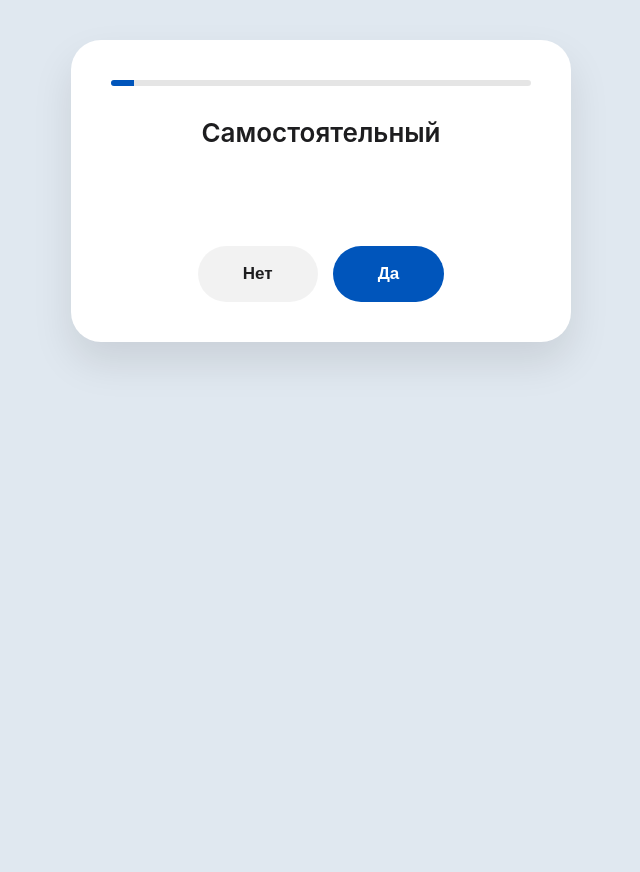
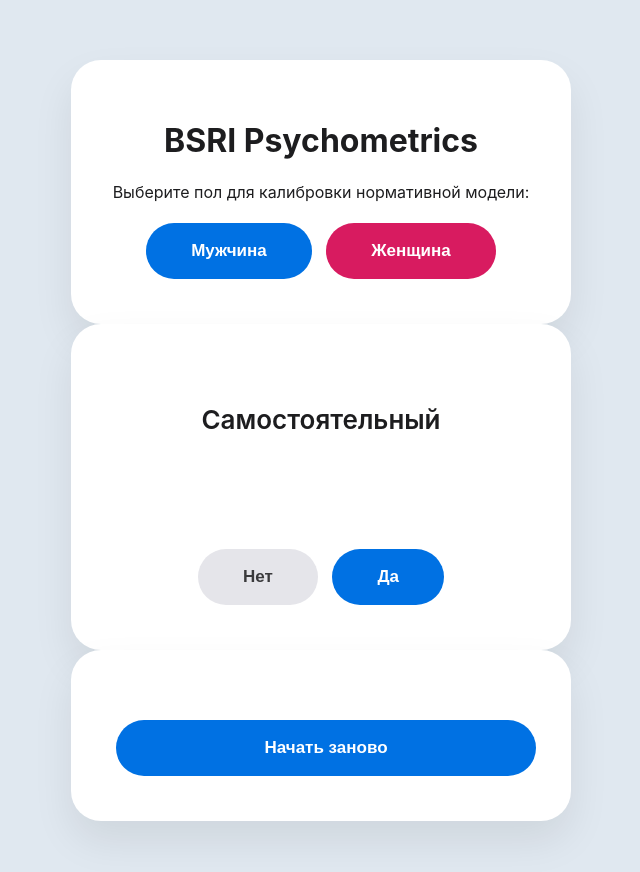
Before and after one commit to KelevHamud/Gender-identity-diagnostics, a plain HTML site: page index.html in a window 1280 px wide. Both pictures are taken after a click on the button "Мужчина". Shown: the whole page, without its empty margins (319-959 px from the left). Before the commit the page ends 800 px from the top, so only its background shows below. Drawn offline with Linux system fonts and the light colour scheme.

Commit message:
Update index.html

```diff
--- a/index.html
+++ b/index.html
@@ -2,157 +2,117 @@
 <html lang="ru">
 <head>
     <meta charset="UTF-8">
-    <title>Identity Insight: BSRI</title>
+    <title>BSRI: Глубокая психодиагностика</title>
     <style>
-        :root {
-            --bg: #F5F5F7;
-            --text: #1D1D1F;
-            --accent: #0071E3;
-            --card: #FFFFFF;
-        }
-
-        body {
-            font-family: -apple-system, BlinkMacSystemFont, "Segoe UI", sans-serif;
-            background-color: var(--bg);
-            color: var(--text);
-            margin: 0; padding: 40px 20px;
-            display: flex; justify-content: center;
-            transition: background-color 0.6s ease;
-        }
-
+        :root { --bg: #F5F5F7; --text: #1D1D1F; --accent: #0071E3; --card: #FFFFFF; }
+        body { font-family: -apple-system, BlinkMacSystemFont, "Segoe UI", Roboto, sans-serif; background-color: var(--bg); color: var(--text); padding: 60px 20px; display: flex; justify-content: center; margin: 0; transition: background-color 0.6s ease; }
         .container { max-width: 500px; width: 100%; }
-
-        .card {
-            background: var(--card);
-            padding: 40px;
-            border-radius: 30px;
-            box-shadow: 0 20px 40px rgba(0,0,0,0.1);
-            text-align: center;
-            transition: all 0.6s ease;
-        }
-
-        .progress-bar { width: 100%; height: 6px; background: rgba(0,0,0,0.1); border-radius: 3px; margin-bottom: 20px; overflow: hidden; }
-        #fill { height: 100%; width: 0%; background: var(--accent); transition: width 0.3s ease; }
-
-        .question-text { font-size: 26px; font-weight: 600; margin: 30px 0; min-height: 100px; line-height: 1.3; }
-
-        .btn-group { display: flex; gap: 15px; justify-content: center; }
-
-        button {
-            padding: 18px 45px; border-radius: 980px; border: none;
-            font-weight: 600; cursor: pointer; transition: 0.3s; font-size: 17px;
-        }
-
+        .card { background: var(--card); padding: 40px; border-radius: 30px; box-shadow: 0 20px 40px rgba(0,0,0,0.08); text-align: center; }
+        .question-text { font-size: 26px; font-weight: 600; margin: 40px 0; min-height: 100px; }
+        button { padding: 18px 45px; border-radius: 980px; border: none; font-weight: 600; cursor: pointer; margin: 5px; font-size: 17px; }
         .yes { background: var(--accent); color: white; }
-        .no { background: rgba(0,0,0,0.05); color: var(--text); }
-
-        button:hover { transform: translateY(-3px); filter: brightness(1.1); }
-
-        .analysis-box { text-align: left; background: rgba(0,0,0,0.03); padding: 25px; border-radius: 20px; margin-top: 20px; line-height: 1.6; border-left: 5px solid var(--accent); }
-        .hidden { display: none; }
+        .no { background: #E5E5EA; color: #3A3A3C; }
+        .analysis-box { text-align: left; background: rgba(0,0,0,0.03); padding: 25px; border-radius: 20px; margin-top: 20px; line-height: 1.7; }
     </style>
 </head>
 <body>
 
 <div class="container">
     <div class="card" id="start">
-        <h1>Identity Insight</h1>
-        <p>Выберите пол для активации профиля:</p>
-        <div class="btn-group" style="flex-direction: column;">
-            <button class="yes" style="background:#0071E3;" onclick="startQuiz('male')">Мужчина</button>
-            <button class="yes" style="background:#FF3B30;" onclick="startQuiz('female')">Женщина</button>
-        </div>
+        <h1>BSRI Psychometrics</h1>
+        <p>Выберите пол для калибровки нормативной модели:</p>
+        <button class="yes" onclick="startQuiz('male')">Мужчина</button>
+        <button class="yes" style="background:#D81B60;" onclick="startQuiz('female')">Женщина</button>
     </div>
 
     <div class="card hidden" id="quiz">
-        <div class="progress-bar"><div id="fill"></div></div>
         <div id="q-text" class="question-text"></div>
-        <div class="btn-group">
+        <div id="buttons">
             <button class="no" onclick="answer(0)">Нет</button>
-            <button class="yes" id="main-yes" onclick="answer(1)">Да</button>
+            <button class="yes" onclick="answer(1)">Да</button>
         </div>
     </div>
 
     <div class="card hidden" id="result">
-        <h1>Ваш отчет</h1>
-        <div id="report-text"></div>
-        <button class="yes" id="reset-btn" style="width:100%; margin-top:30px;" onclick="location.reload()">Пройти заново</button>
+        <div id="report-text" style="text-align: left;"></div>
+        <button class="yes" style="width:100%; margin-top:30px;" onclick="location.reload()">Начать заново</button>
     </div>
 </div>
 
 <script>
     const items = [
-        {t: "Самостоятельный", type: "M"}, {t: "Уступчивый", type: "F"}, {t: "Помощник", type: "N"},
-        {t: "Решительный", type: "M"}, {t: "Мягкий", type: "F"}, {t: "Искренний", type: "N"},
-        {t: "Рисковый", type: "M"}, {t: "Заботливый", type: "F"}, {t: "Надежный", type: "N"},
-        // ... здесь должны быть все 60 вопросов из предыдущих списков
-        {t: "Лидер", type: "M"}, {t: "Эмпатичный", type: "F"}, {t: "Аккуратный", type: "N"},
-        {t: "Агрессивный", type: "M"}, {t: "Чувствительный", type: "F"}, {t: "Спокойный", type: "N"},
-        {t: "Независимый", type: "M"}, {t: "Нежный", type: "F"}, {t: "Честный", type: "N"}
-        // (Для краткости я оставил часть, добавьте остальные по аналогии до 60)
+        {t: "Самостоятельный", type: "M"}, {t: "Ласковый", type: "F"}, {t: "Аккуратный", type: "N"},
+        {t: "Амбициозный", type: "M"}, {t: "Чувствительный", type: "F"}, {t: "Надежный", type: "N"},
+        {t: "Аналитичный", type: "M"}, {t: "Заботливый", type: "F"}, {t: "Веселый", type: "N"},
+        {t: "Напористый", type: "M"}, {t: "Мягкий", type: "F"}, {t: "Скромный", type: "N"},
+        {t: "Конкурентный", type: "M"}, {t: "Эмпатичный", type: "F"}, {t: "Искренний", type: "N"},
+        {t: "Решительный", type: "M"}, {t: "Миролюбивый", type: "F"}, {t: "Пунктуальный", type: "N"},
+        {t: "Доминирующий", type: "M"}, {t: "Нежный", type: "F"}, {t: "Сдержанный", type: "N"},
+        {t: "Лидер", type: "M"}, {t: "Сердечный", type: "F"}, {t: "Дружелюбный", type: "N"},
+        {t: "Сильный", type: "M"}, {t: "Доверчивый", type: "F"}, {t: "Оптимистичный", type: "N"},
+        {t: "Независимый", type: "M"}, {t: "Понимающий", type: "F"}, {t: "Любопытный", type: "N"},
+        {t: "Агрессивный", type: "M"}, {t: "Уступчивый", type: "F"}, {t: "Терпеливый", type: "N"},
+        {t: "Мужественный", type: "M"}, {t: "Женственный", type: "F"}, {t: "Честный", type: "N"},
+        {t: "Деловой", type: "M"}, {t: "Эмоциональный", type: "F"}, {t: "Спокойный", type: "N"},
+        {t: "Смелый", type: "M"}, {t: "Милосердный", type: "F"}, {t: "Внимательный", type: "N"},
+        {t: "Самодостаточный", type: "M"}, {t: "Скромный", type: "F"}, {t: "Творческий", type: "N"},
+        {t: "Рациональный", type: "M"}, {t: "Сопереживающий", type: "F"}, {t: "Ответственный", type: "N"},
+        {t: "Склонный к риску", type: "M"}, {t: "Теплый", type: "F"}, {t: "Застенчивый", type: "N"},
+        {t: "Уверенный", type: "M"}, {t: "Чувственный", type: "F"}, {t: "Талантливый", type: "N"},
+        {t: "Индивидуалист", type: "M"}, {t: "Домашний", type: "F"}, {t: "Упрямый", type: "N"},
+        {t: "Настойчивый", type: "M"}, {t: "Покладистый", type: "F"}, {t: "Загадочный", type: "N"}
     ];
 
-    let current = 0, mScore = 0, fScore = 0, userGender = "";
-    let missedTraits = [];
+    let current = 0, mScore = 0, fScore = 0, nScore = 0, userGender = "";
 
     function startQuiz(gender) {
         userGender = gender;
-        const root = document.documentElement;
-
-        if (gender === 'male') {
-            root.style.setProperty('--bg', '#E0E8F0'); // Голубой фон
-            root.style.setProperty('--accent', '#0055BB'); // Синий акцент
-            root.style.setProperty('--card', '#FFFFFF');
-        } else {
-            root.style.setProperty('--bg', '#FCE4EC'); // Розовый фон
-            root.style.setProperty('--accent', '#D81B60'); // Малиновый акцент
-            root.style.setProperty('--card', '#FFF9FB');
-        }
-
+        document.documentElement.style.setProperty('--bg', gender === 'male' ? '#E0E8F0' : '#FCE4EC');
+        document.documentElement.style.setProperty('--accent', gender === 'male' ? '#0071E3' : '#D81B60');
         document.getElementById('start').classList.add('hidden');
         document.getElementById('quiz').classList.remove('hidden');
         showQ();
     }
 
-    function showQ() {
-        document.getElementById('q-text').innerText = items[current].t;
-        document.getElementById('fill').style.width = `${((current + 1) / items.length) * 100}%`;
-    }
+    function showQ() { document.getElementById('q-text').innerText = items[current].t; }
 
     function answer(val) {
         if(val === 1) {
             if(items[current].type === 'M') mScore++;
             if(items[current].type === 'F') fScore++;
-        } else {
-            if(items[current].type === (userGender === 'male' ? 'M' : 'F')) {
-                missedTraits.push(items[current].t);
-            }
+            if(items[current].type === 'N') nScore++;
         }
         current++;
-        if(current < items.length) showQ();
-        else finish();
+        current < items.length ? showQ() : finish();
     }
 
     function finish() {
         document.getElementById('quiz').classList.add('hidden');
         document.getElementById('result').classList.remove('hidden');
 
-        let matrix = (mScore >= 8 && fScore >= 8) ? "Андрогинный" : (mScore > fScore) ? "Маскулинный" : "Фемининный";
+        let report = `
+            <h2 style="text-align:center">Аналитический отчет</h2>
+            <div class="analysis-box">
+                <strong>Количественный профиль:</strong><br>
+                Инструментальность (M): ${mScore}/20<br>
+                Экспрессивность (F): ${fScore}/20<br>
+                Социальная гибкость (N): ${nScore}/20
+            </div>
+            <div class="analysis-box">
+                <strong>Психологическая интерпретация:</strong><br>
+                ${generateDeepAnalysis()}
+            </div>`;
+        document.getElementById('report-text').innerHTML = report;
+    }
 
-        let rec = "";
-        if(userGender === 'male' && fScore > mScore) {
-            rec = `У вас преобладают экспрессивные черты. Чтобы усилить мужественность, попробуйте внедрить: <b>${missedTraits.slice(0,3).join(', ')}</b>.`;
-        } else if(userGender === 'female' && mScore > fScore) {
-            rec = `У вас развиты лидерские черты. Для баланса обратите внимание на: <b>${missedTraits.slice(0,3).join(', ')}</b>.`;
-        } else {
-            rec = "Вы находитесь в своем базовом профиле. Стремитесь к развитию противоположных качеств для гибкости.";
-        }
+    function generateDeepAnalysis() {
+        let text = "";
+        if (mScore >= 14 && fScore >= 14) text = "Вы обладаете <b>андрогинным профилем высшего порядка</b>. Психологически вы не ограничены гендерными стереотипами. Ваша структура личности опирается на интеграцию противоположностей (агентность и общинность), что обеспечивает максимальную адаптивность к кризисам и социальным изменениям.";
+        else if (mScore > fScore) text = "Ваш профиль тяготеет к <b>инструментальной доминанте</b>. Вы ориентированы на покорение пространства и достижение целей. Однако, если разрыв между M и F велик, ваша теневая сторона (эмпатия и экспрессия) может быть вытеснена, что создает риск «эмоционального очерствения» как защитной реакции.";
+        else text = "Ваш профиль характеризуется <b>экспрессивной доминантой</b>. Вы ориентированы на поддержание отношений и гармонизацию среды. Риск заключается в потенциальной недооценке собственной субъектности (способности отстаивать границы) в угоду сохранения целостности группы.";
 
-        document.getElementById('report-text').innerHTML = `
-            <div style="font-size:22px; margin-bottom:10px;">Профиль: <strong>${matrix}</strong></div>
-            <div class="analysis-box">
-                <strong>Рекомендация:</strong><br>${rec}
-            </div>`;
+        text += `<br><br><strong>Мета-рекомендация:</strong> ${nScore < 10 ? "Обратите внимание на нейтральные качества — они являются мостом между вашими основными векторами." : "Ваш высокий уровень социальной гибкости (N) служит отличным буфером, позволяющим эффективно маневрировать между двумя основными ролями."}`;
+        return text;
     }
 </script>
 </body>
```
